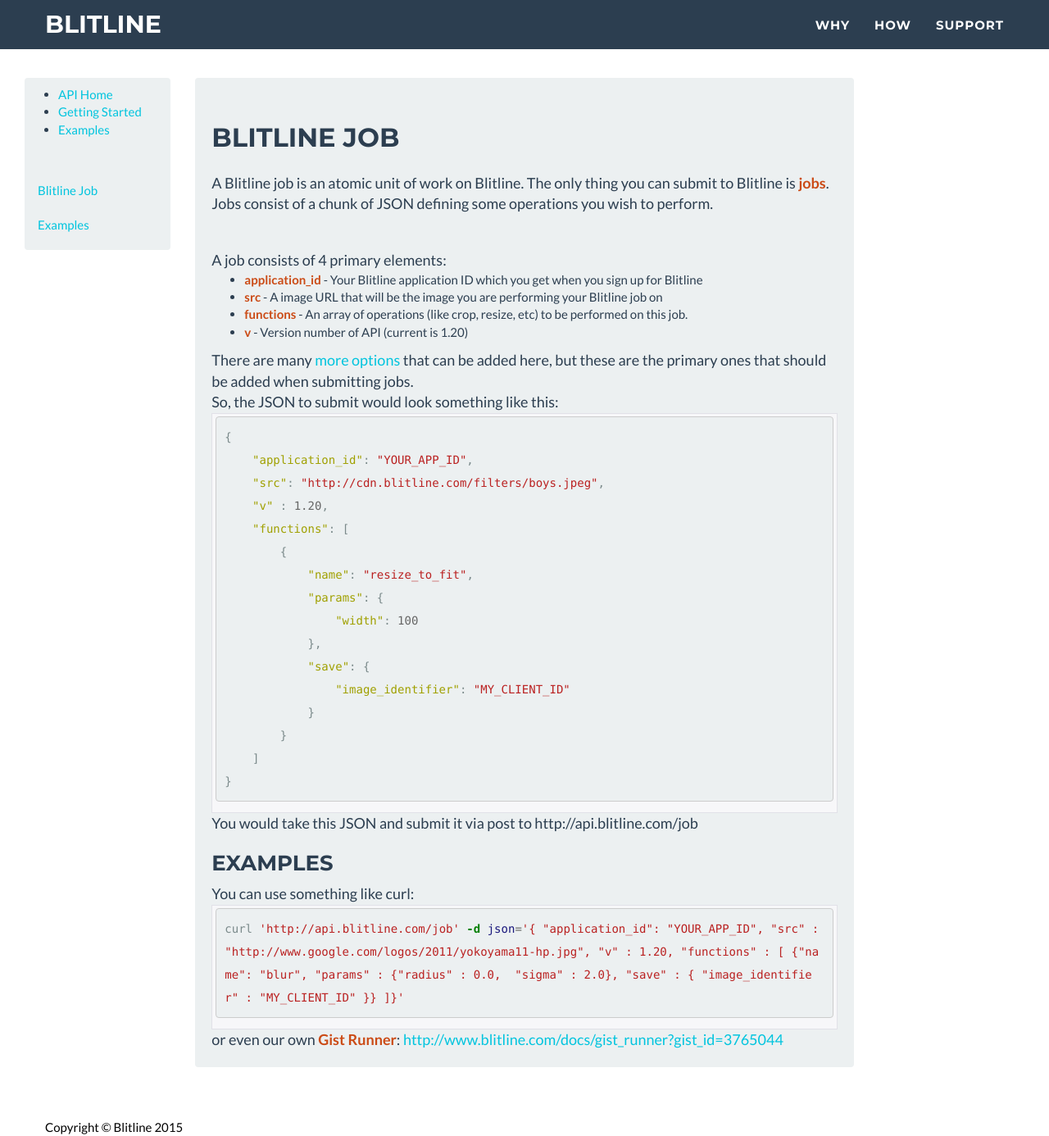
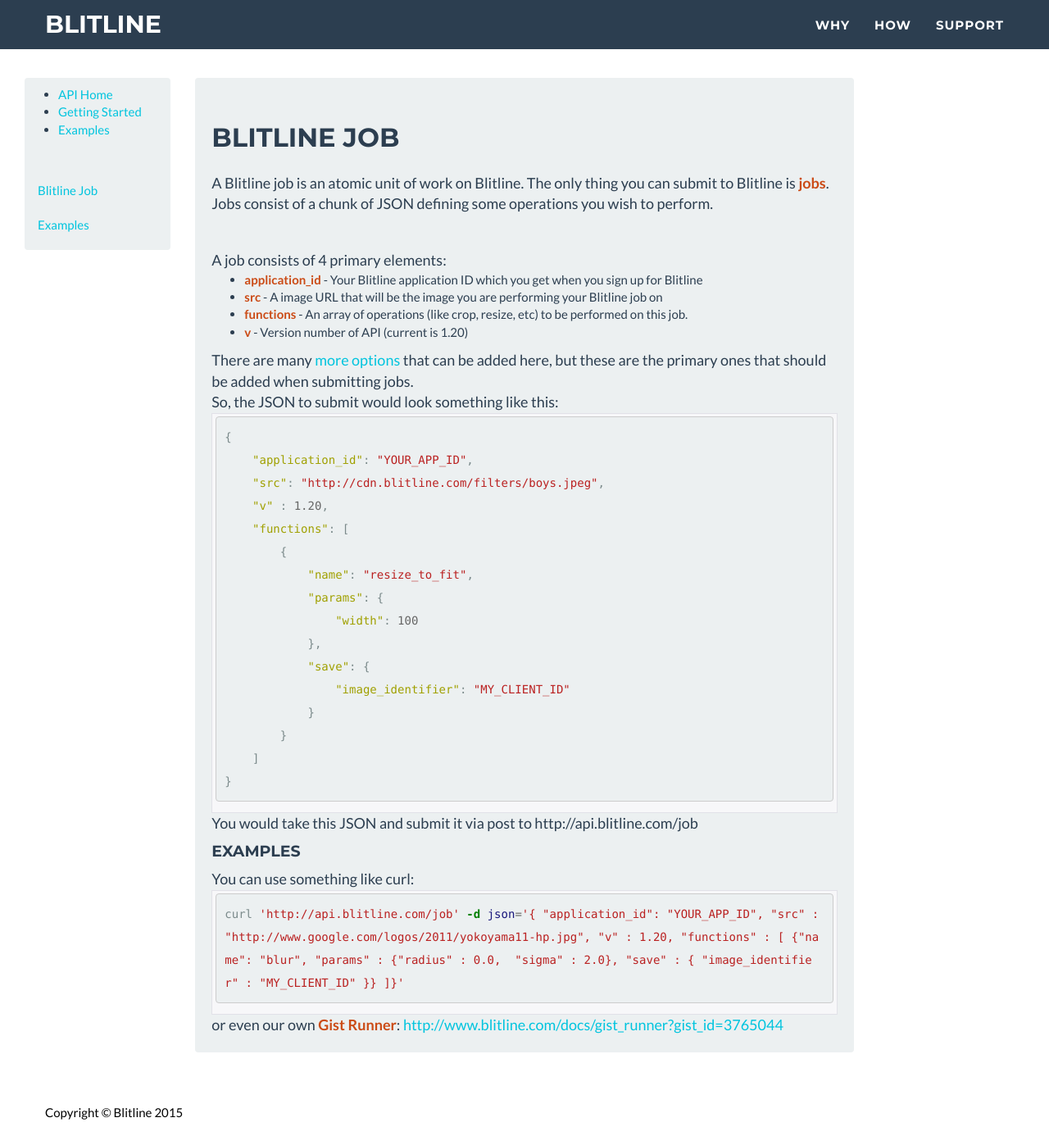
Before and after one commit to blitline-dev/blitline-dev.github.io, a Jekyll site: the page built from articles/jobs.md, in a window 1280 px wide and 1386 px high. Shown: the whole window at 82% size. Built offline with Jekyll 4.4.1, drawn with Linux system fonts in a browser that asks for light colours; some web fonts are replaced.

Commit message:
Update jobs.md

```diff
--- a/articles/jobs.md
+++ b/articles/jobs.md
@@ -18,7 +18,7 @@
 - **functions** - An array of operations (like crop, resize, etc) to be performed on this job.
 - **v** - Version number of API (current is 1.20)
 
-There are many [more options](/foo/bar) that can be added here, but these are the primary ones that should be added when submitting jobs.
+There are many [more options](/articles/advanced_options.html) that can be added here, but these are the primary ones that should be added when submitting jobs.
 
 So, the JSON to submit would look something like this:
 
@@ -44,7 +44,7 @@
 You would take this JSON and submit it via post to http://api.blitline.com/job
 
 
-### Examples
+#### Examples
 
 You can use something like curl:
 
```
